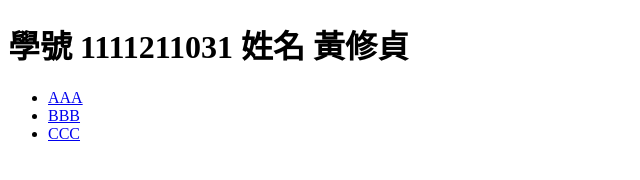
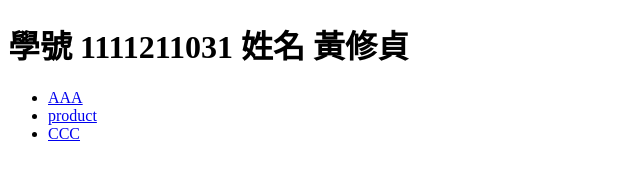
Before and after one commit to Notitle492/RobPractice_, a plain HTML site: page index.html in a window 1280 px wide. Shown: the full height of the page, 0-640 px from the left. Drawn offline with Linux system fonts and the light colour scheme.

Commit message:
設立Product

```diff
--- a/index.html
+++ b/index.html
@@ -10,7 +10,7 @@
 	<h1>學號 1111211031 姓名 黃修貞</h1>
     <ul>
         <li><a href="aaa.html">AAA</a></li>
-        <li><a href="bbb.html">BBB</a></li>
+        <li><a href="product.html">product</a></li>
         <li><a href="ccc.html">CCC</a></li>
     </ul>
 </body>
```
Also changed, not shown: product.html (renamed from bbb.html).
